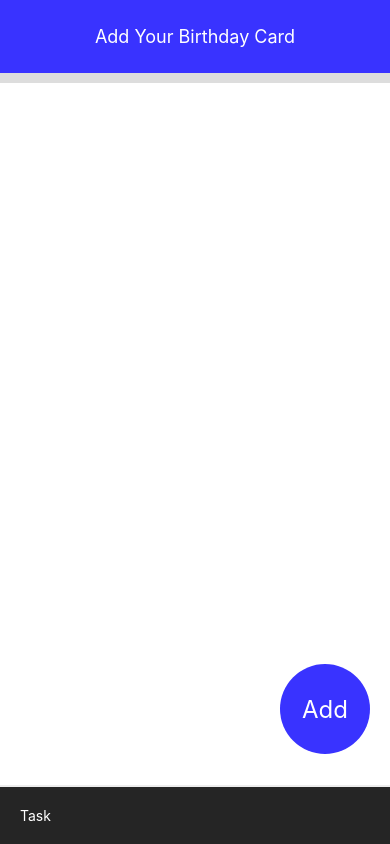
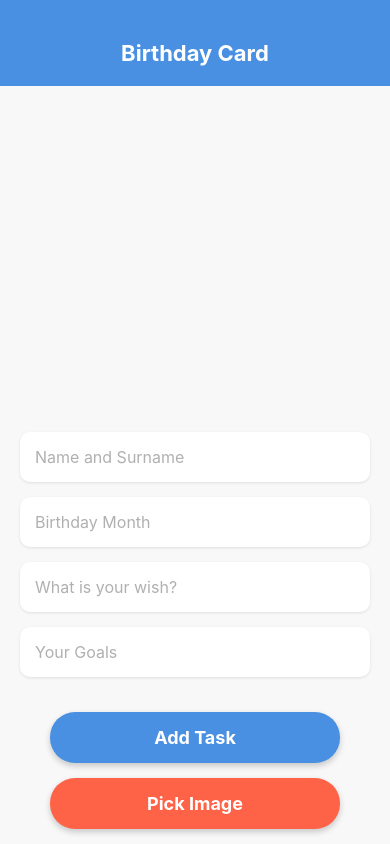
Before and after one commit to AlsonAfrica/Birthday-Card-Native, a React Native app: screen / in a window 390 px wide. Built offline with nearby package versions, Linux system fonts and the light colour scheme.

Commit message:
Feature: more text fields on main.js andd improved styling

```diff
--- a/app/components/main.js
+++ b/app/components/main.js
@@ -5,8 +5,11 @@ import {
     View,
     TextInput,
     ScrollView,
-    TouchableOpacity
+    TouchableOpacity,
+    Image,
+    Button
 } from 'react-native';
+import { launchImageLibrary } from 'react-native-image-picker'; // Add image picker
 import Note from './note';
 
 export default class Main extends React.Component {
@@ -16,120 +19,200 @@ export default class Main extends React.Component {
 
         this.state = {
             noteArray: [],
-            noteText: ''
+            noteText: '',
+            birthdayMonth: '',
+            wish: '',
+            goals: '',
+            imageUri: null, // Store selected image URI
+            noteColor: '#FFFFFF', // Default color for note
         }
     }
 
     render() {
-
         let notes = this.state.noteArray.map((val, key) => {
-            return <Note key={key} keyval={key} val={val}
-                deleteMethod={() => this.deleteNote(key)}
-            />
-        })
-
+            return (
+                <Note
+                    key={key}
+                    keyval={key}
+                    val={val}
+                    deleteMethod={() => this.deleteNote(key)}
+                    changeColorMethod={() => this.changeNoteColor(key)}
+                />
+            );
+        });
 
         return (
             <View style={styles.container}>
                 <View style={styles.header}>
-                    <Text style={styles.headerText}>Add Your Birthday Card</Text>
+                    <Text style={styles.headerText}>Birthday Card</Text>
                 </View>
 
                 <ScrollView style={styles.scrollContainer}>
                     {notes}
                 </ScrollView>
 
+                {/* Note Input Fields */}
                 <View style={styles.footer}>
                     <TextInput
                         style={styles.textInput}
                         onChangeText={(noteText) => this.setState({ noteText })}
                         value={this.state.noteText}
-                        placeholder='Task'
-                        placeholderTextColor='white'
-                        underlineColorAndroid='transparent'>
-                    </TextInput>
+                        placeholder='Name and Surname'
+                        placeholderTextColor='#B0B0B0'
+                    />
+
+                    <TextInput
+                        style={styles.textInput}
+                        onChangeText={(birthdayMonth) => this.setState({ birthdayMonth })}
+                        value={this.state.birthdayMonth}
+                        placeholder='Birthday Month'
+                        placeholderTextColor='#B0B0B0'
+                    />
+
+                    <TextInput
+                        style={styles.textInput}
+                        onChangeText={(wish) => this.setState({ wish })}
+                        value={this.state.wish}
+                        placeholder='What is your wish?'
+                        placeholderTextColor='#B0B0B0'
+                    />
+
+                    <TextInput
+                        style={styles.textInput}
+                        onChangeText={(goals) => this.setState({ goals })}
+                        value={this.state.goals}
+                        placeholder='Your Goals'
+                        placeholderTextColor='#B0B0B0'
+                    />
                 </View>
 
                 <TouchableOpacity onPress={this.addTask.bind(this)} style={styles.addButton}>
-                    <Text style={styles.addButtonText}>Add</Text>
+                    <Text style={styles.addButtonText}>Add Task</Text>
                 </TouchableOpacity>
 
+                {/* Add button to pick an image */}
+                <TouchableOpacity onPress={this.selectImage.bind(this)} style={styles.addImageButton}>
+                    <Text style={styles.addButtonText}>Pick Image</Text>
+                </TouchableOpacity>
+
+                {/* Display selected image */}
+                {this.state.imageUri && <Image source={{ uri: this.state.imageUri }} style={styles.imagePreview} />}
             </View>
         );
     }
+
     addTask() {
         if (this.state.noteText) {
             var date = new Date();
-
             this.state.noteArray.push({
-               'date' : date.getFullYear()+
-               '/' +(date.getMonth() + 1)+
-               '/' + date.getDate(),
-               'note':this.state.noteText
+                'date': date.getFullYear() +
+                    '/' + (date.getMonth() + 1) +
+                    '/' + date.getDate(),
+                'note': this.state.noteText,
+                'birthdayMonth': this.state.birthdayMonth,
+                'wish': this.state.wish,
+                'goals': this.state.goals,
+                'image': this.state.imageUri,
+                'color': this.state.noteColor // Save the selected color for each note
             });
 
-            this.setState({noteArray: this.state.noteArray});
-            this.setState({noteText:this.state.noteText});
+            this.setState({ noteArray: this.state.noteArray });
+            this.setState({ noteText: '', birthdayMonth: '', wish: '', goals: '', imageUri: null }); // Reset the input fields
         }
-
     }
 
-    deleteNote(key){
-        this.state.noteArray.splice(key,1);
-        this.setState({noteArray:this.state.noteArray});
+    deleteNote(key) {
+        this.state.noteArray.splice(key, 1);
+        this.setState({ noteArray: this.state.noteArray });
+    }
+
+    selectImage() {
+        launchImageLibrary({}, (response) => {
+            if (!response.didCancel) {
+                this.setState({ imageUri: response.assets[0].uri });
+            }
+        });
+    }
+
+    // Change color of the selected note
+    changeNoteColor(key) {
+        const newNoteArray = [...this.state.noteArray];
+        newNoteArray[key].color = '#FFD700'; // Change the color to gold as an example
+        this.setState({ noteArray: newNoteArray });
     }
 }
 
 const styles = StyleSheet.create({
     container: {
         flex: 1,
+        backgroundColor: '#F8F8F8',
     },
     header: {
-        backgroundColor: '#3933FF',
+        backgroundColor: '#4A90E2',
+        paddingTop: 40,
+        paddingBottom: 20,
         alignItems: 'center',
-        justifyContent: 'center',
-        borderBottomWidth: 10,
-        borderBottomColor: '#ddd',
     },
     headerText: {
-        color: 'white',
-        fontSize: 18,
-        padding: 26,
+        color: '#fff',
+        fontSize: 22,
+        fontWeight: 'bold',
     },
     scrollContainer: {
-        flex: 1,
         marginBottom: 100,
+        marginTop: 20,
     },
     footer: {
-        position: 'absolute',
-        bottom: 0,
-        left: 0,
-        right: 0,
-        zIndex: 10,
+        padding: 20,
     },
     textInput: {
         alignSelf: 'stretch',
-        color: '#fff',
-        padding: 20,
-        backgroundColor: '#252525',
-        borderTopWidth: 2,
-        borderTopColor: '#ededed',
+        padding: 15,
+        backgroundColor: '#fff',
+        borderRadius: 10,
+        marginBottom: 15,
+        fontSize: 16,
+        color: '#333',
+        shadowColor: '#000',
+        shadowOffset: { width: 0, height: 1 },
+        shadowOpacity: 0.1,
+        shadowRadius: 3,
     },
     addButton: {
-        position: 'absolute',
-        zIndex: 11,
-        right: 20,
-        bottom: 90,
-        backgroundColor: '#3933FF',
-        width: 90,
-        height: 90,
-        borderRadius: 50,
+        backgroundColor: '#4A90E2',
+        paddingVertical: 15,
+        borderRadius: 25,
+        marginBottom: 15,
         alignItems: 'center',
-        justifyContent: 'center',
-        elevation: 8,
+        marginHorizontal: 50,
+        shadowColor: '#000',
+        shadowOffset: { width: 0, height: 3 },
+        shadowOpacity: 0.2,
+        shadowRadius: 6,
     },
     addButtonText: {
         color: '#fff',
-        fontSize: 24,
+        fontSize: 18,
+        fontWeight: 'bold',
+    },
+    addImageButton: {
+        backgroundColor: '#FF6347',
+        paddingVertical: 15,
+        borderRadius: 25,
+        marginBottom: 15,
+        alignItems: 'center',
+        marginHorizontal: 50,
+        shadowColor: '#000',
+        shadowOffset: { width: 0, height: 3 },
+        shadowOpacity: 0.2,
+        shadowRadius: 6,
+    },
+    imagePreview: {
+        width: 150,
+        height: 150,
+        marginTop: 10,
+        borderRadius: 10,
+        alignSelf: 'center',
+        resizeMode: 'cover',
     },
 });
--- a/app/components/note.js
+++ b/app/components/note.js
@@ -3,48 +3,89 @@ import {
     StyleSheet,
     Text,
     View,
-    TouchableOpacity
+    TouchableOpacity,
+    Image
 } from 'react-native';
 
 export default class Note extends React.Component {
     render() {
         return (
-            <View key={this.props.keyval} style={styles.note}>
-                <Text style={styles.noteText}>{this.props.val.date}</Text>
+            <View key={this.props.keyval} style={[styles.note, { backgroundColor: this.props.val.color }]}>
+                <Text style={styles.noteDate}>{this.props.val.date}</Text>
                 <Text style={styles.noteText}>{this.props.val.note}</Text>
+                <Text style={styles.noteInfo}>Birthday Month: {this.props.val.birthdayMonth}</Text>
+                <Text style={styles.noteInfo}>Wish: {this.props.val.wish}</Text>
+                <Text style={styles.noteInfo}>Goals: {this.props.val.goals}</Text>
+
+                {this.props.val.image && <Image source={{ uri: this.props.val.image }} style={styles.imagePreview} />}
+
                 <TouchableOpacity onPress={this.props.deleteMethod} style={styles.noteDelete}>
-                    <Text style={styles.noteDeleteText}>Del</Text>
+                    <Text style={styles.noteDeleteText}>Delete</Text>
+                </TouchableOpacity>
+                <TouchableOpacity onPress={this.props.changeColorMethod} style={styles.changeColorButton}>
+                    <Text style={styles.changeColorText}>Change Color</Text>
                 </TouchableOpacity>
             </View>
         );
     }
 }
 
-
 const styles = StyleSheet.create({
     note: {
-        position: 'relative',
         padding: 20,
-        paddingRight: 100,
-        borderBottomWidth: 2,
-        borderBottomColor: '#ededed',
+        margin: 10,
+        borderRadius: 10,
+        borderColor: '#ddd',
+        borderWidth: 1,
+        shadowColor: '#000',
+        shadowOffset: { width: 0, height: 1 },
+        shadowOpacity: 0.1,
+        shadowRadius: 5,
+    },
+    noteDate: {
+        fontSize: 14,
+        color: '#B0B0B0',
+        marginBottom: 10,
     },
     noteText: {
-        paddingLeft: 20,
-        borderLeftWidth: 10,
-        borderLeftColor: '#e91e63',
+        fontSize: 18,
+        color: '#333',
+        marginBottom: 10,
+        fontWeight: 'bold',
+    },
+    noteInfo: {
+        fontSize: 14,
+        color: '#555',
+        marginBottom: 5,
     },
     noteDelete: {
         position: 'absolute',
-        justifyContent: 'center',
-        alignItems: 'center',
-        backgroundColor: '#2980b9',
+        top: 10,
+        right: 10,
+        backgroundColor: '#E74C3C',
         padding: 10,
-        top: 10,
-        bottom: 10,
-        right: 10
+        borderRadius: 5,
     },
     noteDeleteText: {
         color: 'white',
+        fontSize: 14,
+    },
+    changeColorButton: {
+        position: 'absolute',
+        top: 10,
+        right: 100,
+        backgroundColor: '#F39C12',
+        padding: 10,
+        borderRadius: 5,
+    },
+    changeColorText: {
+        color: 'white',
+        fontSize: 14,
+    },
+    imagePreview: {
+        width: 120,
+        height: 120,
+        marginTop: 10,
+        borderRadius: 8,
     }
-})
+});
```
Also changed, not shown: package.json (+4 -3 lines), 1 other file (tests, documents, lock files or other folders).
